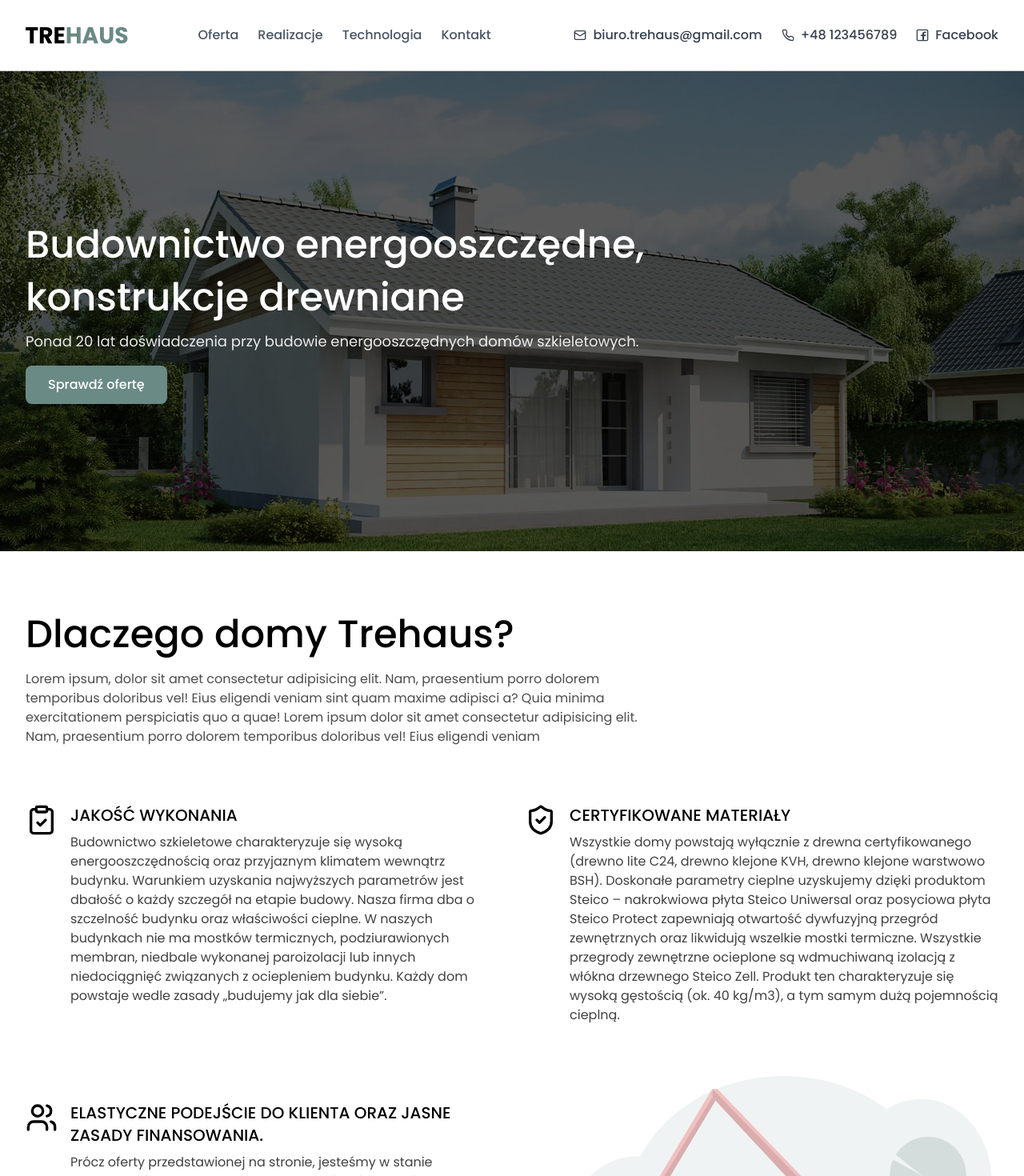
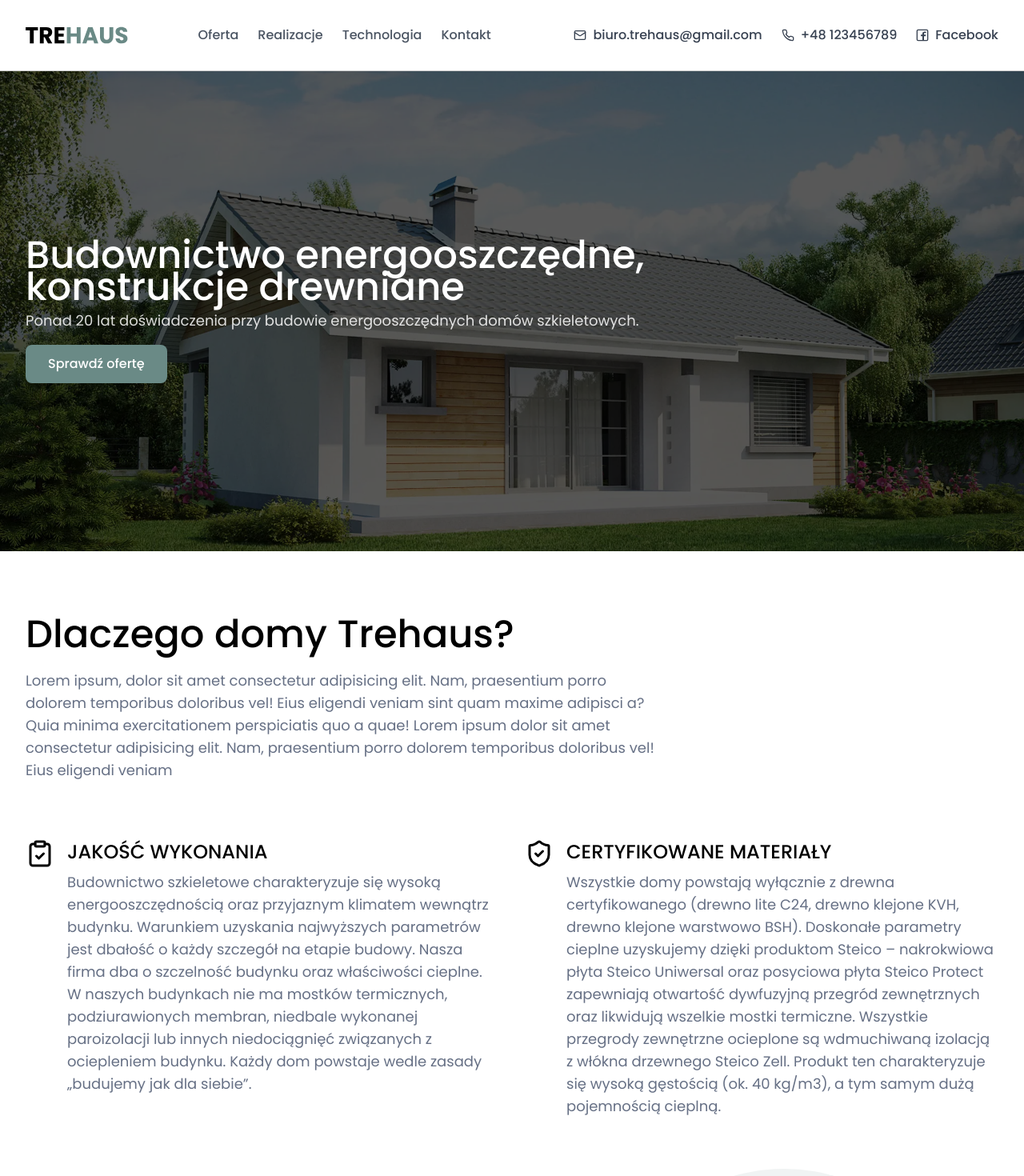
Before and after one commit to MikiLewy/Trehaus, a Next.js app: page / in a window 1280 px wide. Shown: the top 1470 px of the page at 80% size. Built offline with nearby package versions, Linux system fonts and the light colour scheme.

Commit message:
feat: added typography component to home page

```diff
--- a/components/atoms/section-title/section-title.tsx
+++ b/components/atoms/section-title/section-title.tsx
@@ -1,5 +1,6 @@
 import { ReactNode } from 'react';
-import { twMerge } from 'tailwind-merge';
+
+import Typography from '../typography/typography';
 
 interface Props {
   children: ReactNode;
@@ -7,12 +8,11 @@ interface Props {
 }
 
 const SectionTitle = ({ children, className }: Props) => {
-  const mergedClassName = twMerge(
-    'text-2xl sm:text-3xl lg:text-4xl xl:text-5xl font-medium',
-    className,
+  return (
+    <Typography variant="h2" className={className}>
+      {children}
+    </Typography>
   );
-
-  return <h2 className={mergedClassName}>{children}</h2>;
 };
 
 export default SectionTitle;
--- a/components/atoms/typography/typography.tsx
+++ b/components/atoms/typography/typography.tsx
@@ -1,12 +1,26 @@
 import React from 'react';
 import { twMerge } from 'tailwind-merge';
 
-type TypographyTag = 'h1' | 'h2' | 'h3' | 'h4' | 'h5' | 'h6' | 'p';
+type TypographyTag = 'h1' | 'h2' | 'h3' | 'h4' | 'h5' | 'h6' | 'p1' | 'p2';
 
-const getVariant = (variant: TypographyTag) => {
+const getVariantClassName = (variant: TypographyTag) => {
   switch (variant) {
     case 'h1':
-      return 'text-3xl text-white lg:text-4xl xl:text-5xl font-medium xl:leading-snug';
+      return 'text-3xl lg:text-5xl  font-medium lg:leading-10';
+    case 'h2':
+      return 'text-2xl lg:text-3xl xl:text-5xl font-medium lg:leading-10';
+    case 'h3':
+      return 'text-xl lg:text-2xl xl:text-4xl font-medium lg:leading-10';
+    case 'h4':
+      return 'text-lg lg:text-xl xl:text-2xl font-medium lg:leading-10';
+    case 'h5':
+      return 'text-base lg:text-lg xl:text-xl font-medium lg:leading-10';
+    case 'h6':
+      return 'text-sm lg:text-base xl:text-lg font-medium lg:leading-10';
+    case 'p1':
+      return 'text-sm lg:text-base xl:text-lg font-normal lg:leading-10';
+    case 'p2':
+      return 'text-xs lg:text-sm xl:text-base font-normal lg:leading-10';
   }
 };
 
@@ -17,16 +31,20 @@ interface Props extends React.HTMLAttributes<HTMLOrSVGElement> {
 }
 
 const Typography: React.FC<Props> = ({
-  variant = 'p',
+  variant = 'p1',
   children,
   className,
   ...other
 }) => {
-  const Tag = variant;
+  const Tag = variant === 'p1' || variant === 'p2' ? 'p' : variant;
 
-  const mergedClassName = twMerge(className);
+  const mergedClassName = twMerge(getVariantClassName(variant), className);
 
-  return <Tag {...other}>{children}</Tag>;
+  return (
+    <Tag {...other} className={mergedClassName}>
+      {children}
+    </Tag>
+  );
 };
 
 export default Typography;
--- a/features/home/components/atoms/advantage-card.tsx
+++ b/features/home/components/atoms/advantage-card.tsx
@@ -1,4 +1,6 @@
 import { LucideIcon } from 'lucide-react';
+
+import Typography from '@/components/atoms/typography/typography';
 
 interface Props {
   title: string;
@@ -9,10 +11,12 @@ interface Props {
 const AdvantageCard = ({ title, description, Icon }: Props) => {
   return (
     <div className="flex flex-row gap-2 items-start justify-center  lg:py-8 text-black lg:gap-4">
-      <Icon className="h-8 w-8 xl:h-10 xl:w-10 min-w-max" />
+      <Icon className="h-8 w-8 xl:h-9 xl:w-9 min-w-max" />
       <div className="flex flex-col">
-        <h3 className="text-lg xl:text-xl font-medium">{title}</h3>
-        <p className="text-sm text-black/75 xl:text-base mt-2">{description}</p>
+        <Typography variant="h4">{title}</Typography>
+        <Typography variant="p1" className="text-secondary mt-2">
+          {description}
+        </Typography>
       </div>
     </div>
   );
--- a/features/home/components/atoms/company-showcase-card.tsx
+++ b/features/home/components/atoms/company-showcase-card.tsx
@@ -3,6 +3,7 @@ import Image from 'next/image';
 import { useRouter } from 'next/navigation';
 
 import Button from '@/components/atoms/button/button';
+import Typography from '@/components/atoms/typography/typography';
 
 interface Props {
   title: string;
@@ -22,13 +23,13 @@ const CompanyShowcaseCard = ({ title, img, href, description }: Props) => {
       onClick={() => router.push(href)}
       className={`relative group cursor-pointer  duration-75 h-full  flex flex-col items-start justify-center gap-2 rounded-lg overflow-hidden py-6 lg:py-10 xl:py-14 px-8 `}>
       <div className="relative z-10 flex flex-col gap-2">
-        <h3 className="text-2xl sm:text-3xl lg:text-4xl text-white font-medium">
+        <Typography variant="h3" className="xl:text-4xl text-white">
           {title}
-        </h3>
-        <p className="text-white/90 max-w-[85%] text-sm lg:text-base">
+        </Typography>
+        <Typography variant="p2" className="text-secondary-white max-w-[85%]">
           {description}
-        </p>
-        <Button href={href} className="md:hidden text-white/90">
+        </Typography>
+        <Button href={href} className="mt-2 md:hidden text-white/90">
           Zobacz więcej
         </Button>
       </div>
--- a/features/home/components/molecules/timeline/timeline-card.tsx
+++ b/features/home/components/molecules/timeline/timeline-card.tsx
@@ -2,6 +2,8 @@
 
 import { motion, Variants } from 'framer-motion';
 import { CSSProperties } from 'react';
+
+import Typography from '@/components/atoms/typography/typography';
 
 interface Props {
   img: string;
@@ -38,10 +40,12 @@ const TimelineCard = ({ description, img, title }: Props) => {
         className={`bg-[image:var(--image-url)] order-1 bg-cover bg-right bg-no-repeat min-h-32 w-full h-full basis-2/4 flex-1`}
       />
       <div className="flex flex-col gap-2 basis-2/4 py-6 px-4 xl:py-8 lg:px-8">
-        <h4 className="text-base md:text-xl xl:text-2xl font-semibold">
+        <Typography variant="h4" className="font-semibold">
           {title}
-        </h4>
-        <p className="text-sm">{description}</p>
+        </Typography>
+        <Typography variant="p2" className="xl:text-sm">
+          {description}
+        </Typography>
       </div>
     </motion.div>
   );
--- a/features/home/components/molecules/timeline/timeline-title.tsx
+++ b/features/home/components/molecules/timeline/timeline-title.tsx
@@ -18,7 +18,7 @@ const TimelineTitle = ({ children }: Props) => {
   return (
     <motion.h3
       ref={ref}
-      className="text-6xl font-semibold xl:text-7xl"
+      className="text-5xl sm:text-6xl font-semibold xl:text-7xl"
       style={{ opacity: scrollYProgress }}>
       {children}
     </motion.h3>
--- a/features/home/components/organisms/hero.tsx
+++ b/features/home/components/organisms/hero.tsx
@@ -1,6 +1,7 @@
 import Image from 'next/image';
 
 import Button from '@/components/atoms/button/button';
+import Typography from '@/components/atoms/typography/typography';
 
 const Hero = () => {
   return (
@@ -24,13 +25,13 @@ const Hero = () => {
       <div className="absolute inset-0 z-10 bg-black/65 " />
       <div className="relative z-20 content-container">
         <div className=" max-w-[500px] flex flex-col gap-2 lg:max-w-[800px]">
-          <h1 className="text-3xl text-white lg:text-4xl xl:text-5xl font-medium xl:leading-snug">
+          <Typography variant="h1" className="text-white">
             Budownictwo energooszczędne, konstrukcje drewniane
-          </h1>
-          <p className="text-sm text-white/90 lg:text-base xl:text-lg font-normal">
+          </Typography>
+          <Typography variant="p1" className="text-secondary-white">
             Ponad 20 lat doświadczenia przy budowie energooszczędnych domów
             szkieletowych.
-          </p>
+          </Typography>
           <Button href="/oferta" className="self-start mt-2">
             Sprawdź ofertę
           </Button>
--- a/features/home/components/organisms/why-choose-us.tsx
+++ b/features/home/components/organisms/why-choose-us.tsx
@@ -2,6 +2,7 @@ import { ClipboardCheck, ShieldCheck, Users } from 'lucide-react';
 import Image from 'next/image';
 
 import SectionTitle from '@/components/atoms/section-title/section-title';
+import Typography from '@/components/atoms/typography/typography';
 import AdvantageCard from '@/features/home/components/atoms/advantage-card';
 
 const advantagesCard = [
@@ -33,14 +34,16 @@ const WhyChooseUs = () => {
     <div className="content-container vertical-section-spacing flex flex-col gap-8 md:gap-10">
       <div>
         <SectionTitle>Dlaczego domy Trehaus?</SectionTitle>
-        <p className="mt-3 lg:mt-5 max-w-[800px] text-black/70">
+        <Typography
+          variant="p1"
+          className="mt-3 lg:mt-5 max-w-[800px] text-secondary">
           Lorem ipsum, dolor sit amet consectetur adipisicing elit. Nam,
           praesentium porro dolorem temporibus doloribus vel! Eius eligendi
           veniam sint quam maxime adipisci a? Quia minima exercitationem
           perspiciatis quo a quae! Lorem ipsum dolor sit amet consectetur
           adipisicing elit. Nam, praesentium porro dolorem temporibus doloribus
           vel! Eius eligendi veniam
-        </p>
+        </Typography>
       </div>
       <div className="flex">
         <div className="grid grid-cols-1 lg:grid-cols-2 gap-8 overflow-hidden">
--- a/features/home/components/organisms/work-with-us.tsx
+++ b/features/home/components/organisms/work-with-us.tsx
@@ -1,4 +1,5 @@
 import SectionTitle from '@/components/atoms/section-title/section-title';
+import Typography from '@/components/atoms/typography/typography';
 import { workWithUsSteps } from '@/constants/work-with-us-steps';
 import Timeline from '@/features/home/components/molecules/timeline/timeline';
 import TimelineStep from '@/features/home/components/molecules/timeline/timeline-step';
@@ -8,11 +9,11 @@ const WorkWithUs = () => {
     <section className="bg-[#F5F5F4] vertical-section-spacing">
       <div className="content-container relative">
         <SectionTitle>Jak wygląda współpraca z nami?</SectionTitle>
-        <p className="mt-5 w-2/3">
+        <Typography variant="p1" className="mt-5 lg:w-2/3">
           Proces budowy wymarzonego domu z nami - krok po kroku. Oto nasza droga
           do spełnienia Państwa marzeń o nowym domu szkieletowym na własnej
           działce.
-        </p>
+        </Typography>
         <Timeline>
           <Timeline.Title>01</Timeline.Title>
           <div className="flex flex-col gap-4 mt-4">
--- a/tailwind.config.ts
+++ b/tailwind.config.ts
@@ -18,7 +18,8 @@ const config: Config = {
           darker: '#495F5C',
         },
         secondary: {
-          DEFAULT: '#F2E2E2',
+          DEFAULT: '#667085',
+          white: 'rgb(255 255 255 / 0.85)',
         },
       },
       backgroundImage: {
```
Also changed, not shown: components/organisms/footer/footer.tsx (+9 -6 lines), features/home/components/organisms/about-us.tsx (deleted, +0 -34 lines).
